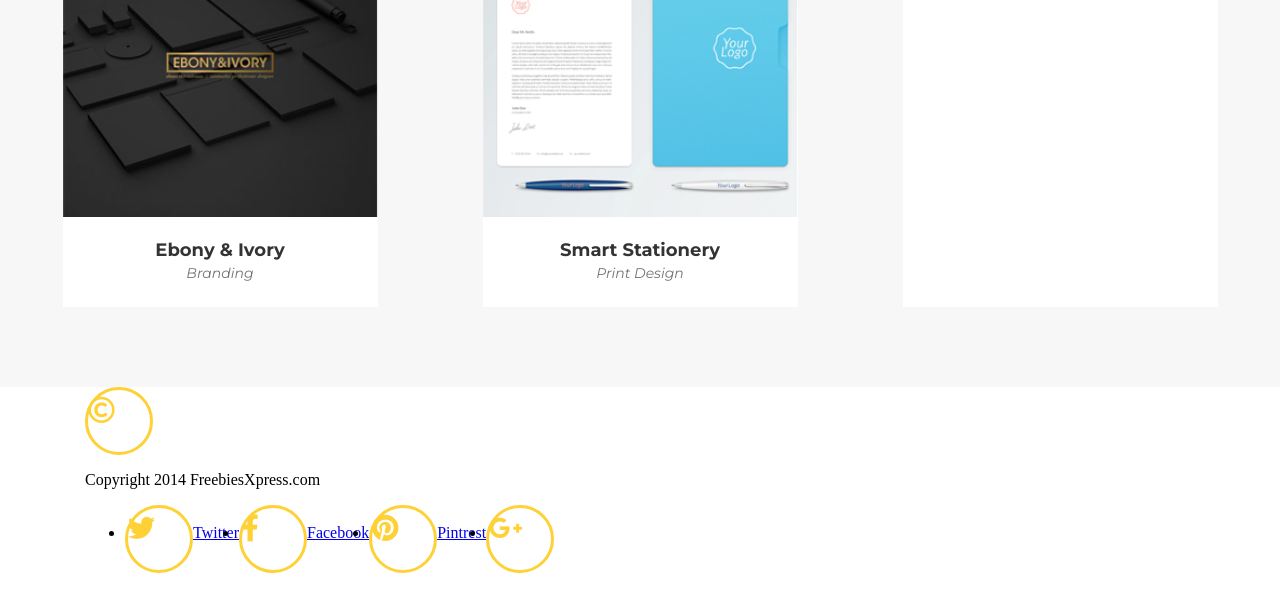
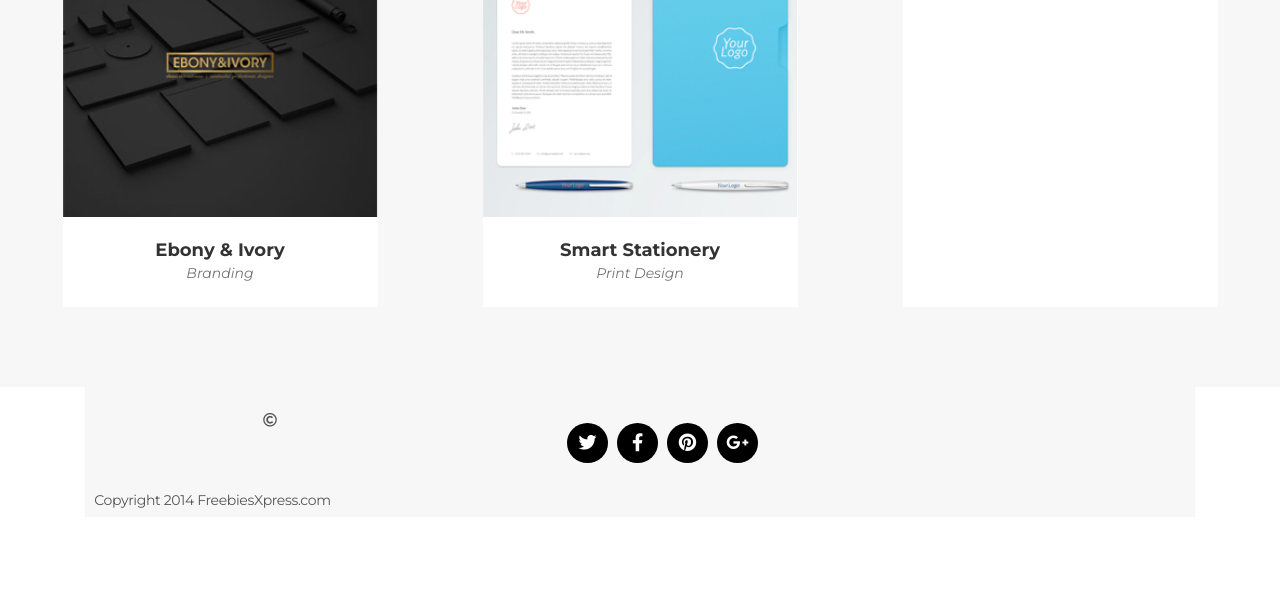
Before and after one commit to Wila-code/task-runner-6, a website: page index.html in a window 1280 px wide. Shown: the part 1593-2182 px from the top of the page. After the commit the page ends 2110 px from the top, so only its background shows below. Drawn offline with Linux system fonts and the light colour scheme.

Commit message:
Add style for Footer

```diff
--- a/sass/style.scss
+++ b/sass/style.scss
@@ -249,3 +249,76 @@ letter-spacing: -0.35px;
   margin-left: auto;
   margin-right: auto;
 }
+
+
+/* Footer*/
+
+.container-footer {
+  display: flex;
+  justify-content:center;
+  background-color: $color-two;
+}
+
+.copy {
+  text-align: center;
+  flex: 1;
+  padding-top: 20px;
+}
+
+i.far.fa-copyright {
+  font-size: 14px;
+  color: #555555;
+  border: none;
+  background-color: $color-two;
+}
+
+.copy p{
+width: 255px;
+height: 14px;
+color: #555555;
+font-family: $font-header;
+font-size: 14px;
+font-weight: 400;
+line-height: 22px;
+letter-spacing: -0.35px;
+}
+
+.icon-menu {
+  display:flex;
+  flex: 2;
+}
+.list-inline {
+  list-style-type: none;
+  margin-left: 40px;
+  padding-left: 72px;
+  padding-top: 20px;
+}
+
+.list-inline li {
+  text-decoration: none;
+  display: inline;
+}
+
+.list-inline-item {
+  text-decoration: none;
+  display: inline;
+  text-align: center;
+}
+.list-inline-item span {
+  font-size: 0;
+}
+
+
+i.fab.fa-twitter,
+i.fab.fa-facebook-f,
+i.fab.fa-pinterest,
+i.fab.fa-google-plus-g {
+  color: $color-one;
+  font-size: 18px;
+  height: 40px;
+  width: 41px;
+  background-color: black;
+  border: none;
+  margin-right: 9px;
+  padding-top:10px;
+}
```
Also changed, not shown: css/style.css, 1 other file.
